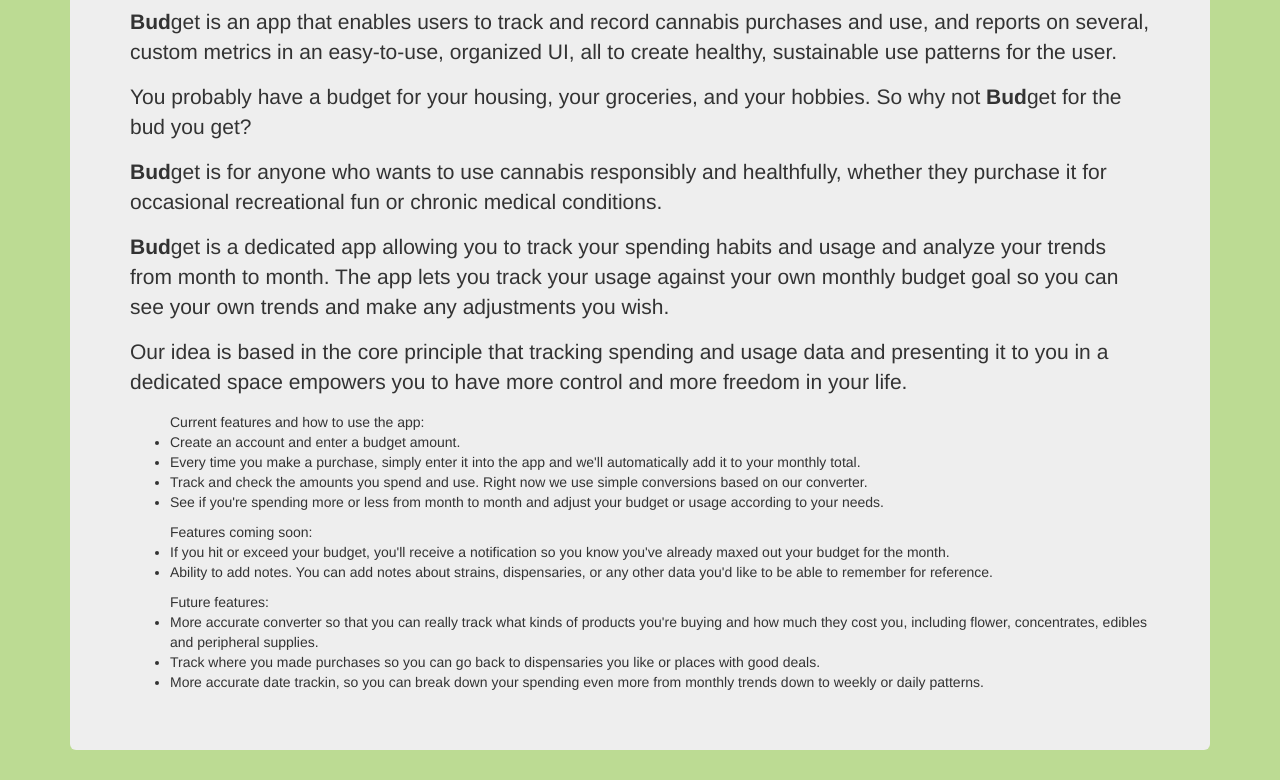
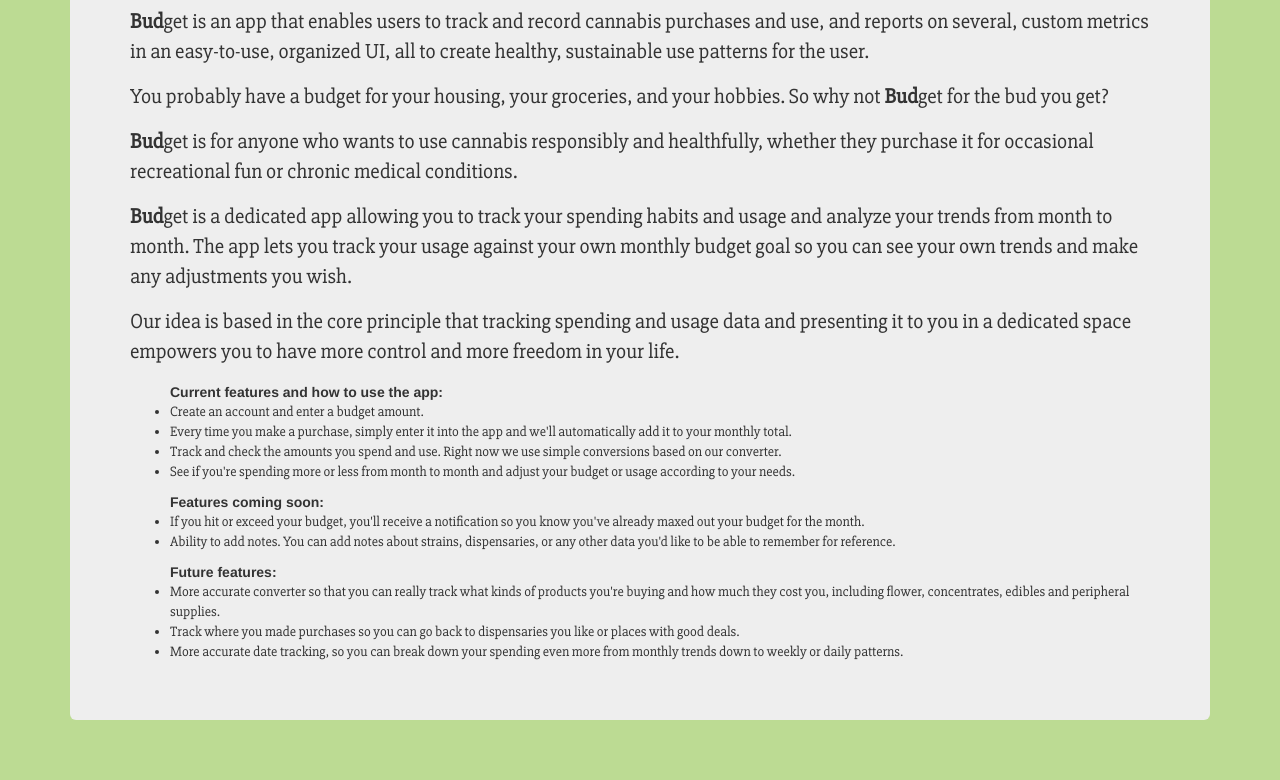
Before and after one commit to vladtheinhaler23/budget, a plain HTML site: page vision.html in a window 1280 px wide. Shown: the part 240-1020 px from the top of the page. After the commit the page ends 990 px from the top, so only its background shows below. Drawn offline with Linux system fonts and the light colour scheme.

Commit message:
final touches

```diff
--- a/css/styles.css
+++ b/css/styles.css
@@ -1,5 +1,23 @@
 body {
   background-color: #bcdb93
+}
+
+p {
+font-family: 'Slabo 27px', serif;
+}
+
+li.comingSoon {
+  font-family: 'Slabo 27px', serif;
+}
+
+h2.teamName {
+  font-family: 'Slabo 27px', serif;
+  font-size: 70px;
+}
+
+i {
+  font-size: 50px;
+  text-align: center;
 }
 
 .navbar {
@@ -18,7 +36,16 @@ body {
   border-radius: 50%;
   border: 3px outset black;
   box-shadow: 0px 0px 7px 3px black;
+  font-size: 99px;
+
 }
+
+.jumbotron#disclaimer{
+  font-family: 'Slabo 27px', serif;
+  font-size: 99px;
+}
+
+
 #userInfoH1 {
 
 }
--- a/vision.html
+++ b/vision.html
@@ -2,6 +2,7 @@
 <html>
   <head>
     <link href="css/bootstrap.css" rel="stylesheet" type="text/css">
+    <link href='https://fonts.googleapis.com/css?family=Slabo+27px' rel='stylesheet' type='text/css'>
     <link href="css/styles.css" rel="stylesheet" type="text/css">
     <script src="js/jquery.js"></script>
     <script src="js/scripts.js"></script>
@@ -39,22 +40,22 @@
       <p><strong>Bud</strong>get is a dedicated app  allowing you to track your spending habits and usage and analyze your trends from month to month. The app lets you track your usage against your own monthly budget goal so you can see your own trends and make any adjustments you wish.</p>
       <p>Our idea is based in the core principle that tracking spending and usage data and presenting it to you in a dedicated space empowers you to have more control and more freedom in your life.</p>
 
-      <ul>Current features and how to use the app:
-        <li>Create an account and enter a budget amount.</li>
-        <li>Every time you make a purchase, simply enter it into the app and we'll automatically add it to your monthly total.</li>
-        <li>Track and check the amounts you spend and use. Right now we use simple conversions based on our converter.</li>
-        <li>See if you're spending more or less from month to month and adjust your budget or usage according to your needs.</li>
+      <ul ><strong>Current features and how to use the app:</strong>
+        <li class="comingSoon">Create an account and enter a budget amount.</li>
+        <li class="comingSoon">Every time you make a purchase, simply enter it into the app and we'll automatically add it to your monthly total.</li>
+        <li class="comingSoon">Track and check the amounts you spend and use. Right now we use simple conversions based on our converter.</li>
+        <li class="comingSoon">See if you're spending more or less from month to month and adjust your budget or usage according to your needs.</li>
       </ul>
 
-      <ul>Features coming soon:
-        <li>If you hit or exceed your budget, you'll receive a notification so you know you've already maxed out your budget for the month.</li>
-        <li>Ability to add notes. You can add notes about strains, dispensaries, or any other data you'd like to be able to remember for reference.</li>
+      <ul><strong>Features coming soon:</strong>
+        <li class="comingSoon">If you hit or exceed your budget, you'll receive a notification so you know you've already maxed out your budget for the month.</li>
+        <li class="comingSoon">Ability to add notes. You can add notes about strains, dispensaries, or any other data you'd like to be able to remember for reference.</li>
       </ul>
 
-      <ul>Future features:
-        <li>More accurate converter so that you can really track what kinds of products you're buying and how much they cost you, including flower, concentrates, edibles and peripheral supplies.</li>
-        <li>Track where you made purchases so you can go back to dispensaries you like or places with good deals.</li>
-        <li>More accurate date trackin, so you can break down your spending even more from monthly trends down to weekly or daily patterns.</li>
+      <ul><strong>Future features:</strong>
+        <li class="comingSoon">More accurate converter so that you can really track what kinds of products you're buying and how much they cost you, including flower, concentrates, edibles and peripheral supplies.</li>
+        <li class="comingSoon">Track where you made purchases so you can go back to dispensaries you like or places with good deals.</li>
+        <li class="comingSoon">More accurate date tracking, so you can break down your spending even more from monthly trends down to weekly or daily patterns.</li>
       </ul>
     </div>
   </div>
```
Also changed, not shown: about.html (+9 -8 lines), index.html (+2 -1 lines).
